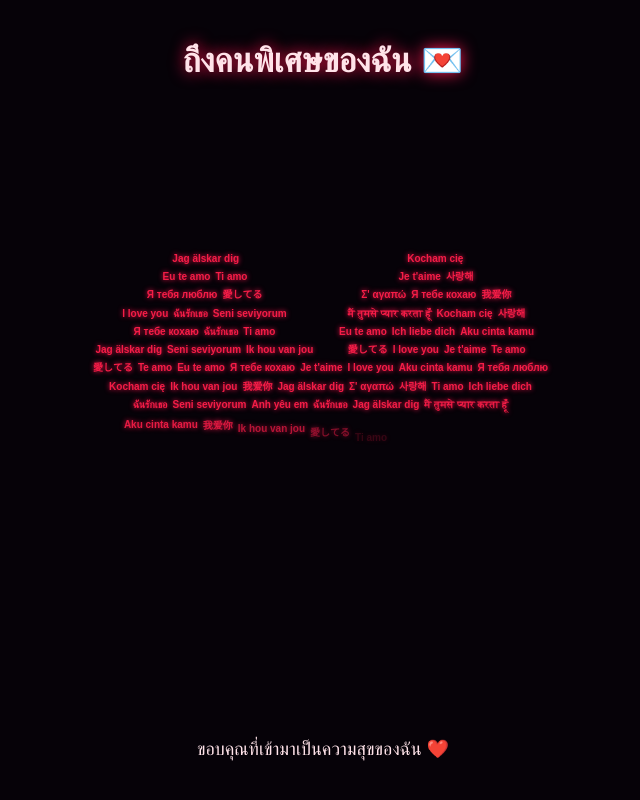
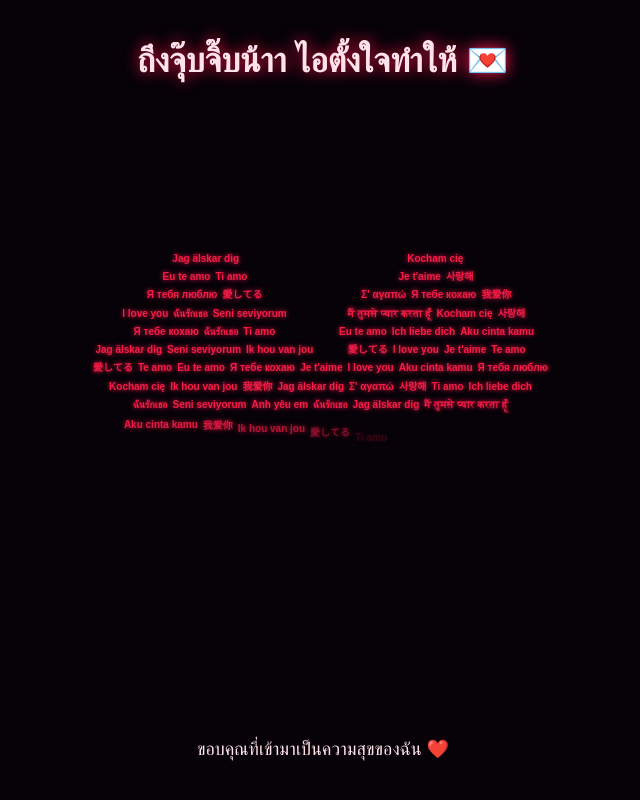
Before and after one commit to MrJamesbondi/love-heart, a plain HTML site: page index.html in a window 1280 px wide. Shown: the whole page, without its empty margins (317-957 px from the left). Drawn offline with Linux system fonts and the light colour scheme.

Commit message:
Add files via upload

```diff
--- a/index.html
+++ b/index.html
@@ -48,7 +48,7 @@
 </head>
 
 <body>
-  <h1>ถึงคนพิเศษของฉัน 💌</h1>
+  <h1>ถึงจุ๊บจิ๊บน้าา ไอตั้งใจทำให้ 💌</h1>
   <canvas id="heart"></canvas>
   <footer>ขอบคุณที่เข้ามาเป็นความสุขของฉัน ❤️</footer>
 
```
